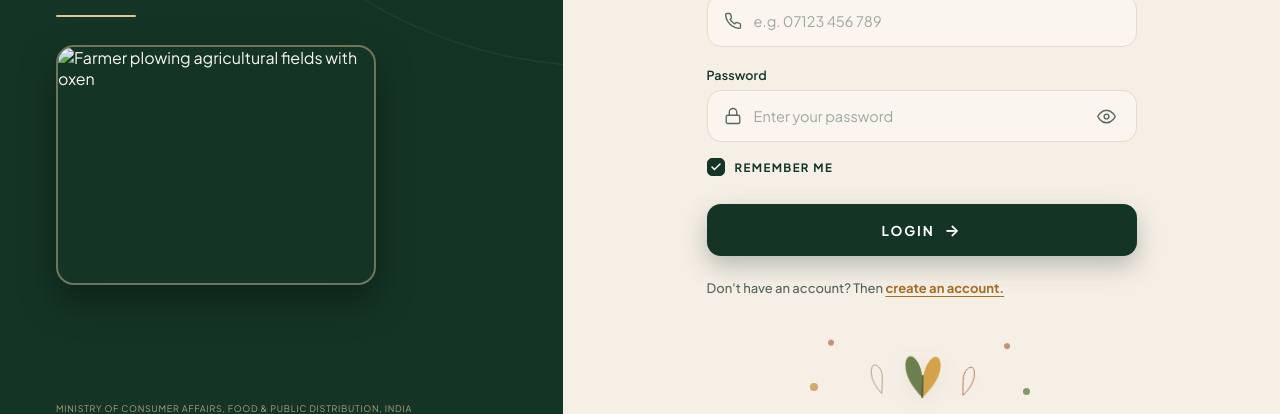
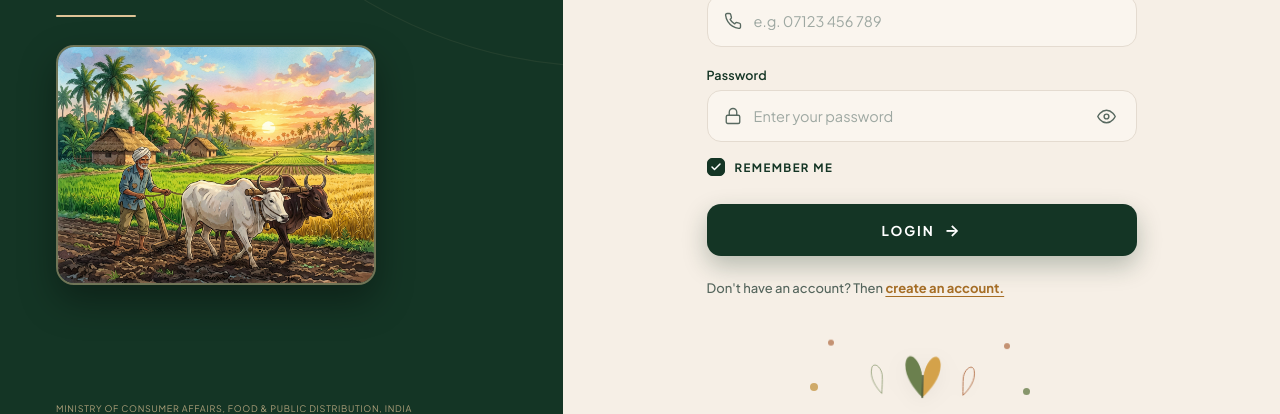
Before and after one commit to 25A31A4238/Crop-procurement-system, a plain HTML site: page index.html in a window 1280 px wide. Shown: the part 386-800 px from the top of the page. Drawn offline with Linux system fonts and the light colour scheme.

Commit message:
Update index.html

```diff
--- a/index.html
+++ b/index.html
@@ -62,7 +62,7 @@
         <div class="farmer-card-container">
           <div class="farmer-card">
             <img
-              src="assets/farmer-illustration.jpg"
+              src="farmer-illustration.jpg"
               alt="Farmer plowing agricultural fields with oxen"
               class="farmer-card-img"
               loading="eager"
```
